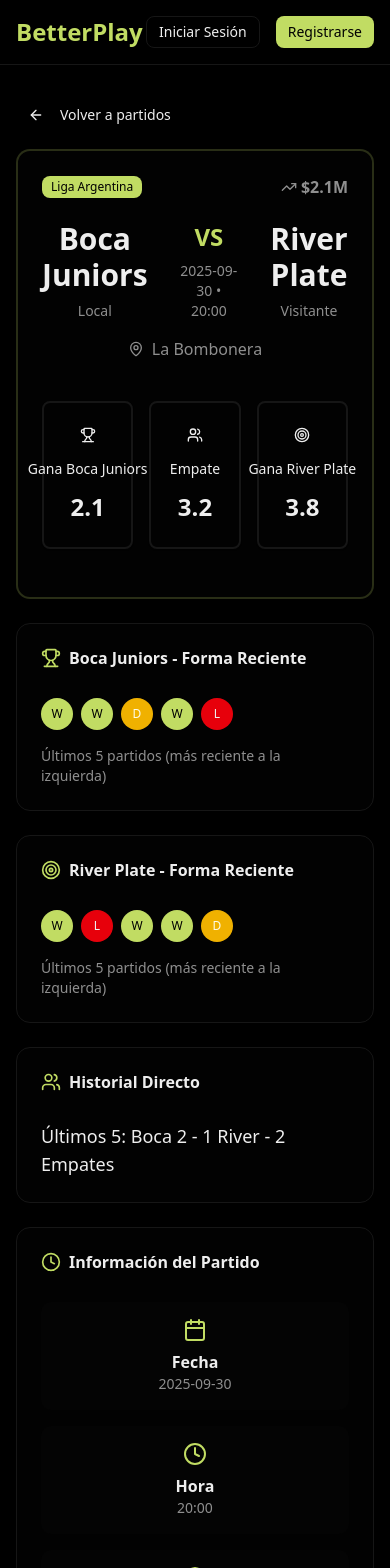
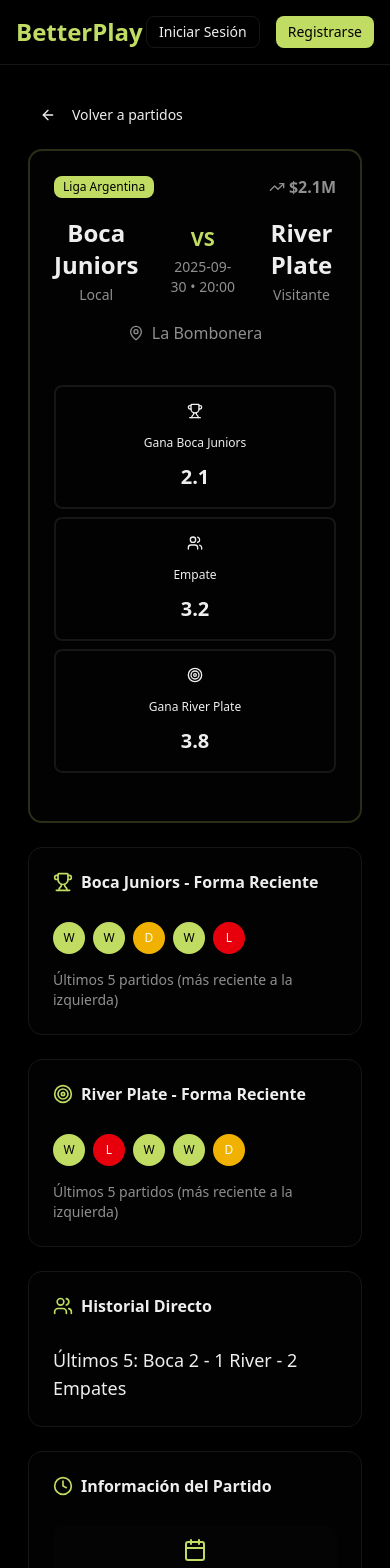
Before and after one commit to fabian416/better-play, a React (Vite) app in the folder frontend/: page /match/1 in a window 390 px wide. Shown: the top 1568 px of the page. Built offline with nearby package versions, Linux system fonts and the light colour scheme.

Commit message:
full responsive match-details.tsx

```diff
--- a/frontend/src/components/match-details.tsx
+++ b/frontend/src/components/match-details.tsx
@@ -70,7 +70,7 @@
   const isSelected = (type: BetSelection["type"]) => selectedBet?.type === type
 
   return (
-    <div className="mx-auto max-w-4xl space-y-6">
+    <div className="mx-auto max-w-4xl space-y-6 px-3 sm:px-4">
       {/* Back button */}
       <Link to="/">
         <Button variant="ghost" className="mb-4">
@@ -82,7 +82,7 @@
       {/* Main match card */}
       <Card className="border-2 border-primary/20">
         <CardHeader className="pb-4 text-center">
-          <div className="mb-4 flex items-center justify-between">
+          <div className="mb-3 flex items-center justify-between sm:mb-4">
             <Badge className="bg-primary text-primary-foreground">Liga Argentina</Badge>
             <div className="flex items-center text-muted-foreground">
               <TrendingUp className="mr-1 h-4 w-4" />
@@ -93,19 +93,19 @@
           <div className="space-y-4">
             <div className="flex items-center justify-center space-x-8">
               <div className="text-center">
-                <div className="mb-2 text-3xl font-bold text-foreground">{match.homeTeam}</div>
+                <div className="mb-1 text-2xl font-bold text-foreground sm:mb-2 sm:text-3xl">{match.homeTeam}</div>
                 <div className="text-sm text-muted-foreground">Local</div>
               </div>
 
               <div className="text-center">
-                <div className="mb-2 text-2xl font-bold text-primary">VS</div>
+                <div className="mb-1 text-xl font-bold text-primary sm:mb-2 sm:text-2xl">VS</div>
                 <div className="text-sm text-muted-foreground">
                   {match.date} • {match.time}
                 </div>
               </div>
 
               <div className="text-center">
-                <div className="mb-2 text-3xl font-bold text-foreground">{match.awayTeam}</div>
+                <div className="mb-1 text-2xl font-bold text-foreground sm:mb-2 sm:text-3xl">{match.awayTeam}</div>
                 <div className="text-sm text-muted-foreground">Visitante</div>
               </div>
             </div>
@@ -119,50 +119,50 @@
 
         <CardContent>
           {/* Betting options */}
-          <div className="mb-6 grid grid-cols-3 gap-4">
+          <div className="mb-6 grid grid-cols-1 gap-2 sm:grid-cols-3 sm:gap-4">
             <Button
               size="lg"
               variant={isSelected("Local") ? "default" : "outline"}
-              className={`flex h-auto flex-col p-6 transition-all ${
+              className={`flex h-auto flex-col p-4 sm:p-6 transition-all ${
                 isSelected("Local")
                   ? ""
                   : "bg-transparent hover:bg-primary hover:text-primary-foreground"
               } border-2 hover:border-primary focus-visible:border-primary focus-visible:ring-2 focus-visible:ring-[var(--ring)]`}
               onClick={() => handleBetSelect("Local", match.homeOdds)}
             >
-              <Trophy className="mb-2 h-5 w-5" />
-              <span className="mb-1 text-sm">Gana {match.homeTeam}</span>
-              <span className="text-2xl font-bold">{match.homeOdds}</span>
+              <Trophy className="mb-2 h-5 w-5 sm:h-6 sm:w-6" />
+              <span className="mb-1 text-xs sm:text-sm">Gana {match.homeTeam}</span>
+              <span className="text-xl font-bold sm:text-2xl">{match.homeOdds}</span>
             </Button>
 
             <Button
               size="lg"
               variant={isSelected("Empate") ? "default" : "outline"}
-              className={`flex h-auto flex-col p-6 transition-all ${
+              className={`flex h-auto flex-col p-4 sm:p-6 transition-all ${
                 isSelected("Empate")
                   ? ""
                   : "bg-transparent hover:bg-primary hover:text-primary-foreground"
               } border-2 hover:border-primary focus-visible:border-primary focus-visible:ring-2 focus-visible:ring-[var(--ring)]`}
               onClick={() => handleBetSelect("Empate", match.drawOdds)}
             >
-              <Users className="mb-2 h-5 w-5" />
-              <span className="mb-1 text-sm">Empate</span>
-              <span className="text-2xl font-bold">{match.drawOdds}</span>
+              <Users className="mb-2 h-5 w-5 sm:h-6 sm:w-6" />
+              <span className="mb-1 text-xs sm:text-sm">Empate</span>
+              <span className="text-xl font-bold sm:text-2xl">{match.drawOdds}</span>
             </Button>
 
             <Button
               size="lg"
               variant={isSelected("Visitante") ? "default" : "outline"}
-              className={`flex h-auto flex-col p-6 transition-all ${
+              className={`flex h-auto flex-col p-4 sm:p-6 transition-all ${
                 isSelected("Visitante")
                   ? ""
                   : "bg-transparent hover:bg-primary hover:text-primary-foreground"
               } border-2 hover:border-primary focus-visible:border-primary focus-visible:ring-2 focus-visible:ring-[var(--ring)]`}
               onClick={() => handleBetSelect("Visitante", match.awayOdds)}
             >
-              <Target className="mb-2 h-5 w-5" />
-              <span className="mb-1 text-sm">Gana {match.awayTeam}</span>
-              <span className="text-2xl font-bold">{match.awayOdds}</span>
+              <Target className="mb-2 h-5 w-5 sm:h-6 sm:w-6" />
+              <span className="mb-1 text-xs sm:text-sm">Gana {match.awayTeam}</span>
+              <span className="text-xl font-bold sm:text-2xl">{match.awayOdds}</span>
             </Button>
           </div>
 
@@ -177,7 +177,7 @@
                   </Badge>
                 </div>
 
-                <div className="flex gap-3">
+                <div className="flex flex-col gap-3 sm:flex-row">
                   <input
                     type="number"
                     placeholder="Monto ($)"
@@ -185,11 +185,11 @@
                     onChange={(e) => setBetAmount(e.target.value)}
                     className="flex-1 rounded-md border border-border bg-background px-3 py-2"
                   />
-                  <Button className="bg-primary hover:bg-primary/90">Apostar</Button>
+                  <Button className="bg-primary hover:bg-primary/90 sm:w-auto w-full">Apostar</Button>
                 </div>
 
                 {potential && (
-                  <div className="mt-2 text-sm text-muted-foreground">
+                  <div className="mt-2 text-sm text-muted-foreground" aria-live="polite">
                     Ganancia potencial: ${potential}
                   </div>
                 )}
@@ -277,17 +277,17 @@
         </CardHeader>
         <CardContent className="space-y-4">
           <div className="grid grid-cols-1 gap-4 md:grid-cols-3">
-            <div className="rounded-lg bg-muted/50 p-4 text-center">
+            <div className="rounded-lg bg-muted/50 p-3 text-center sm:p-4">
               <Calendar className="mx-auto mb-2 h-6 w-6 text-primary" />
               <div className="font-semibold">Fecha</div>
               <div className="text-sm text-muted-foreground">{match.date}</div>
             </div>
-            <div className="rounded-lg bg-muted/50 p-4 text-center">
+            <div className="rounded-lg bg-muted/50 p-3 text-center sm:p-4">
               <Clock className="mx-auto mb-2 h-6 w-6 text-primary" />
               <div className="font-semibold">Hora</div>
               <div className="text-sm text-muted-foreground">{match.time}</div>
             </div>
-            <div className="rounded-lg bg-muted/50 p-4 text-center">
+            <div className="rounded-lg bg-muted/50 p-3 text-center sm:p-4">
               <MapPin className="mx-auto mb-2 h-6 w-6 text-primary" />
               <div className="font-semibold">Estadio</div>
               <div className="text-sm text-muted-foreground">{match.stadium}</div>
```
